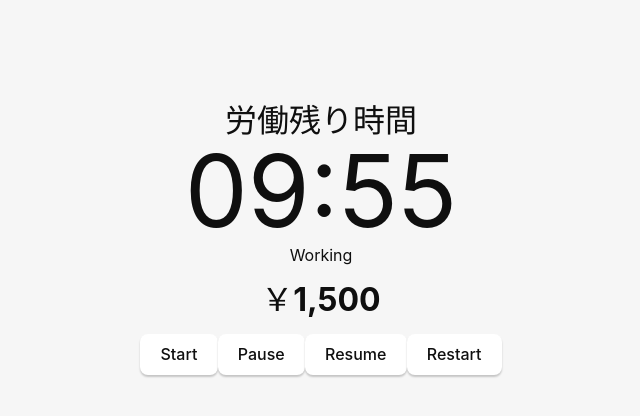
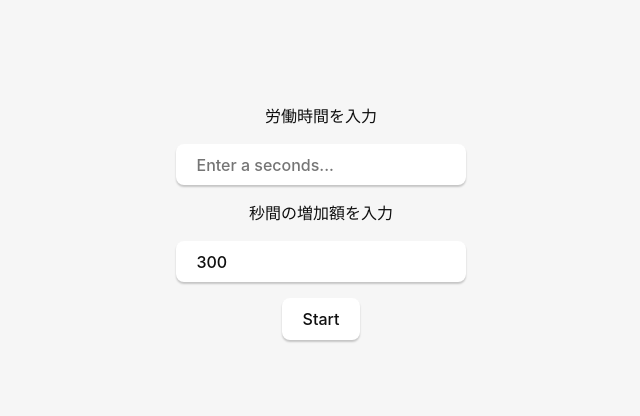
Before and after one commit to ChanTsune/roudoutyu, a React (Vite) app: page / in a window 1280 px wide. Shown: the top 416 px of the page, without its empty margins (319-959 px from the left). Built offline with nearby package versions, Linux system fonts and the light colour scheme.

Commit message:
Support custom input

```diff
--- a/src/App.tsx
+++ b/src/App.tsx
@@ -5,44 +5,61 @@ import { MyTimer } from "./timer";
 import "./App.css";
 
 function App() {
-  const [greetMsg, setGreetMsg] = useState("");
-  const [name, setName] = useState("");
+  const [time, setTime] = useState(0);
+  const [salaryParSec, setSalaryParSec] = useState(300);
+  const [started, setStarted] = useState(false);
 
   async function greet() {
     // Learn more about Tauri commands at https://tauri.app/v1/guides/features/command
-    setGreetMsg(await invoke("greet", { name }));
+    // setGreetMsg(await invoke("greet", { name }));
   }
 
   return (
     <div className="container">
-      <MyTimer seconds={600}/>
-      {/* <div className="row">
-        <a href="https://vitejs.dev" target="_blank">
-          <img src="/vite.svg" className="logo vite" alt="Vite logo" />
-        </a>
-        <a href="https://tauri.app" target="_blank">
-          <img src="/tauri.svg" className="logo tauri" alt="Tauri logo" />
-        </a>
-        <a href="https://reactjs.org" target="_blank">
-          <img src={reactLogo} className="logo react" alt="React logo" />
-        </a>
-      </div>
-
-      <p>Click on the Tauri, Vite, and React logos to learn more.</p>
-
-      <div className="row">
+      {
+        started
+        ? <MyTimer seconds={time} salaryParSec={salaryParSec}/>
+        :
+        <div className="row">
         <div>
+          <p>労働時間を入力</p>
           <input
-            id="greet-input"
-            onChange={(e) => setName(e.currentTarget.value)}
-            placeholder="Enter a name..."
+            id="time-input"
+            onChange={(e) => {
+              let time = parseInt(e.currentTarget.value);
+              if (Number.isInteger(time)) {
+                setTime(time);
+              }
+            }}
+            placeholder="Enter a seconds..."
           />
-          <button type="button" onClick={() => greet()}>
-            Greet
+          <p>秒間の増加額を入力</p>
+          <input
+            id="salary-input"
+            onChange={(e) => {
+              let s = parseInt(e.currentTarget.value);
+              if (Number.isInteger(s)) {
+                setSalaryParSec(s);
+              } else {
+                setSalaryParSec(e.currentTarget.value as unknown as number);
+              }
+            }}
+            value={salaryParSec}
+            placeholder="Enter a salary par seconds..."
+          />
+          <p></p>
+          <button type="button" onClick={() => {
+            if (Number.isInteger(time) && time > 0 && Number.isInteger(salaryParSec)) {
+              setStarted(true);
+            } else {
+              window.alert("整数値で入力してください");
+            }
+            }}>
+            Start
           </button>
         </div>
       </div>
-      <p>{greetMsg}</p> */}
+      }
     </div>
   );
 }
--- a/src/timer.tsx
+++ b/src/timer.tsx
@@ -3,7 +3,10 @@ import { useTimer } from "react-timer-hook";
 const timerFormat = (n: number) => n.toString().padStart(2, "0");
 
 
-function MyTimerInternal({ expiryTimestamp, initialSeconds }: { expiryTimestamp: Date, initialSeconds: number }) {
+function MyTimerInternal(
+  { expiryTimestamp, initialSeconds, salaryParSec }:
+  { expiryTimestamp: Date, initialSeconds: number, salaryParSec: number }
+  ) {
     const {
       seconds,
       minutes,
@@ -24,15 +27,13 @@ function MyTimerInternal({ expiryTimestamp, initialSeconds }: { expiryTimestamp:
       });
     const totalSeconds = (((days * 24 + hours) * 60 + minutes) * 60) + seconds;
     const elapsedSeconds = initialSeconds - totalSeconds;
-    const gotMoney = elapsedSeconds * 300;
+    const gotMoney = elapsedSeconds * salaryParSec;
     return (
       <div style={{ textAlign: "center" }}>
         <h1>労働残り時間</h1>
-        <br/>
-        <div style={{ fontSize: "100px" }}>
+        <div style={{ fontSize: "6.25rem", height: "6.5rem" }}>
           <span>{timerFormat((days * 24 + hours) * 60 + minutes)}</span>:<span>{timerFormat(seconds)}</span>
         </div>
-        <br/>
         <p>{isRunning ? "Working" : "Not working"}</p>
         <h1>{formatter.format(gotMoney)}</h1>
         <button onClick={start}>Start</button>
@@ -52,8 +53,8 @@ function MyTimerInternal({ expiryTimestamp, initialSeconds }: { expiryTimestamp:
     );
 }
 
-export function MyTimer({ seconds }: { seconds: number }) {
+export function MyTimer({ seconds, salaryParSec }: { seconds: number, salaryParSec: number }) {
     const time = new Date();
-    time.setSeconds(time.getSeconds() + seconds); // 10 minutes timer
-    return <MyTimerInternal expiryTimestamp={time} initialSeconds={seconds}/>
+    time.setSeconds(time.getSeconds() + seconds);
+    return <MyTimerInternal expiryTimestamp={time} initialSeconds={seconds} salaryParSec={salaryParSec}/>
 }
```
